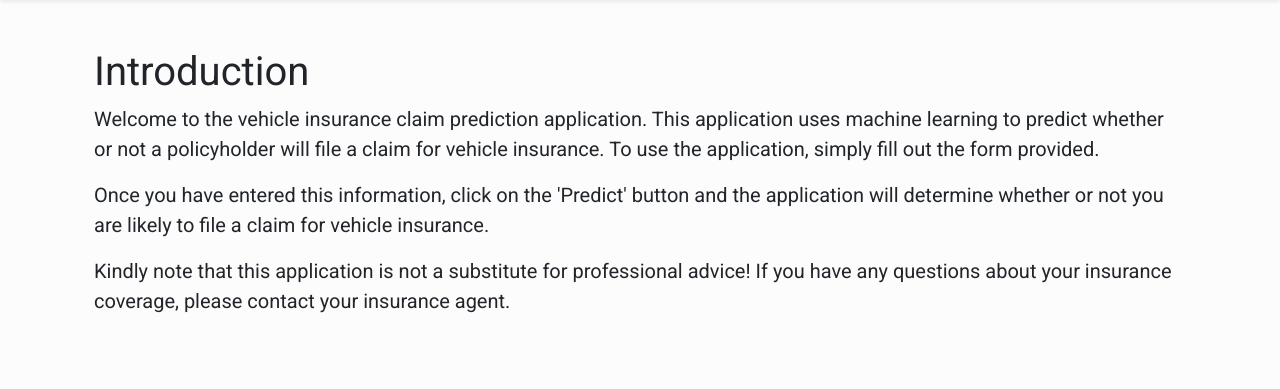
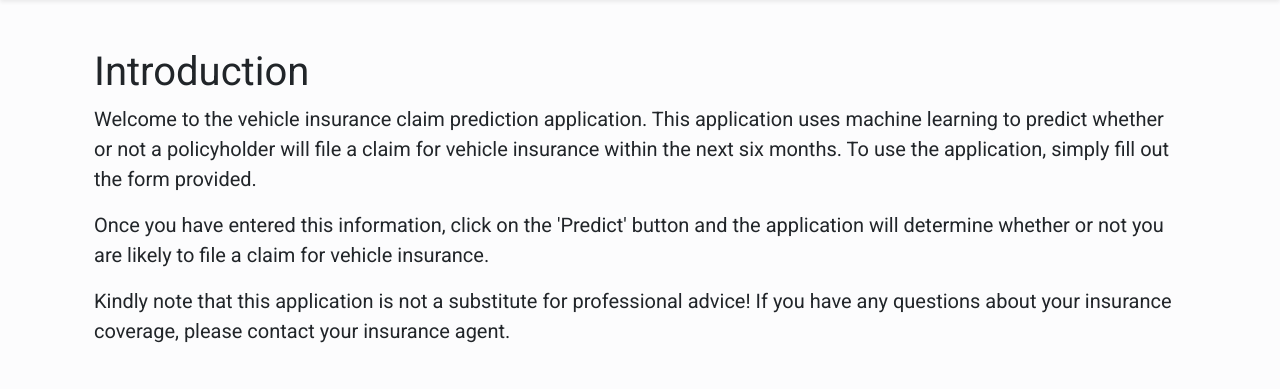
Before and after one commit to TaylortheGenie/insurance_claims, a Flask app: page / in a window 1280 px wide. Shown: the part 56-445 px from the top of the page. Run offline with Flask 3, Linux system fonts and the light colour scheme.

Commit message:
Updated index.html

```diff
--- a/templates/index.html
+++ b/templates/index.html
@@ -72,7 +72,7 @@
             <p>
                 Welcome to the vehicle insurance claim prediction application. This application uses
                 machine learning to predict whether or not a policyholder will file a claim for vehicle
-                insurance. To use the application, simply fill out the form provided.
+                insurance within the next six months. To use the application, simply fill out the form provided.
             </p>
             <p>
                 Once you have entered this information, click on the 'Predict' button and the
@@ -121,7 +121,7 @@
                 <p class="d-none d-xxl-block fs-5">
                     Welcome to the vehicle insurance claim prediction application. This application uses
                     machine learning to predict whether or not a policyholder will file a claim for vehicle
-                    insurance. To use the application, simply fill out the form provided.
+                    insurance within the next six months. To use the application, simply fill out the form provided.
                 </p>
                 <p class="d-none d-xxl-block fs-5">
                     Once you have entered this information, click on the 'Predict' button and the
```
